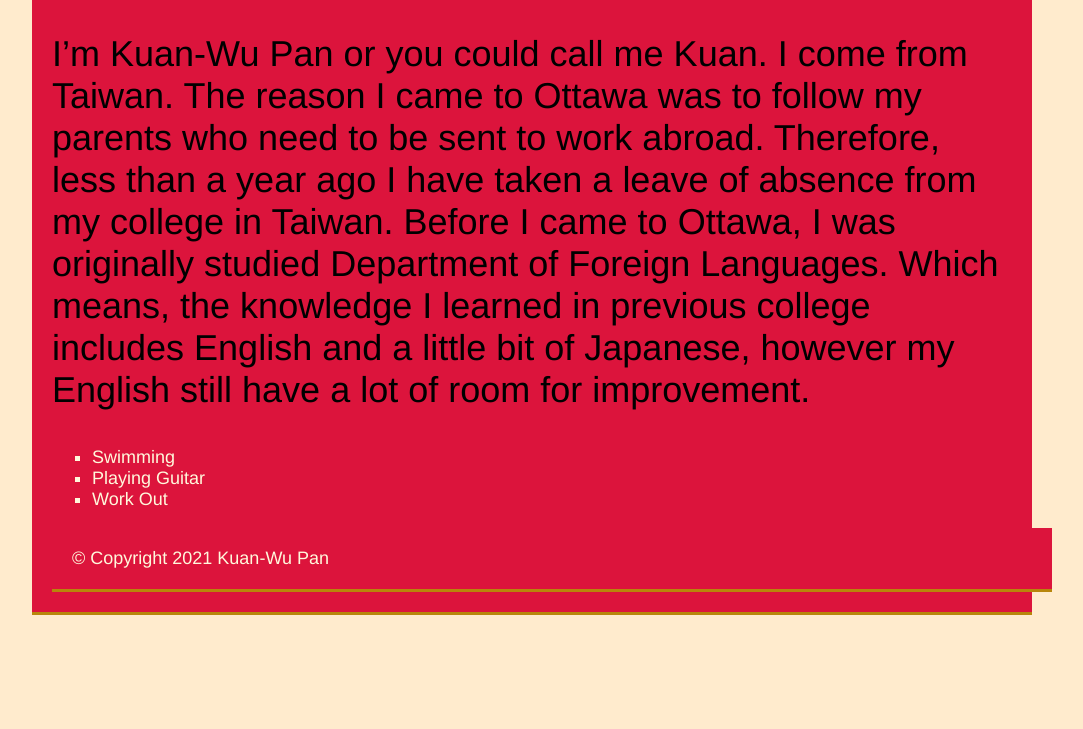
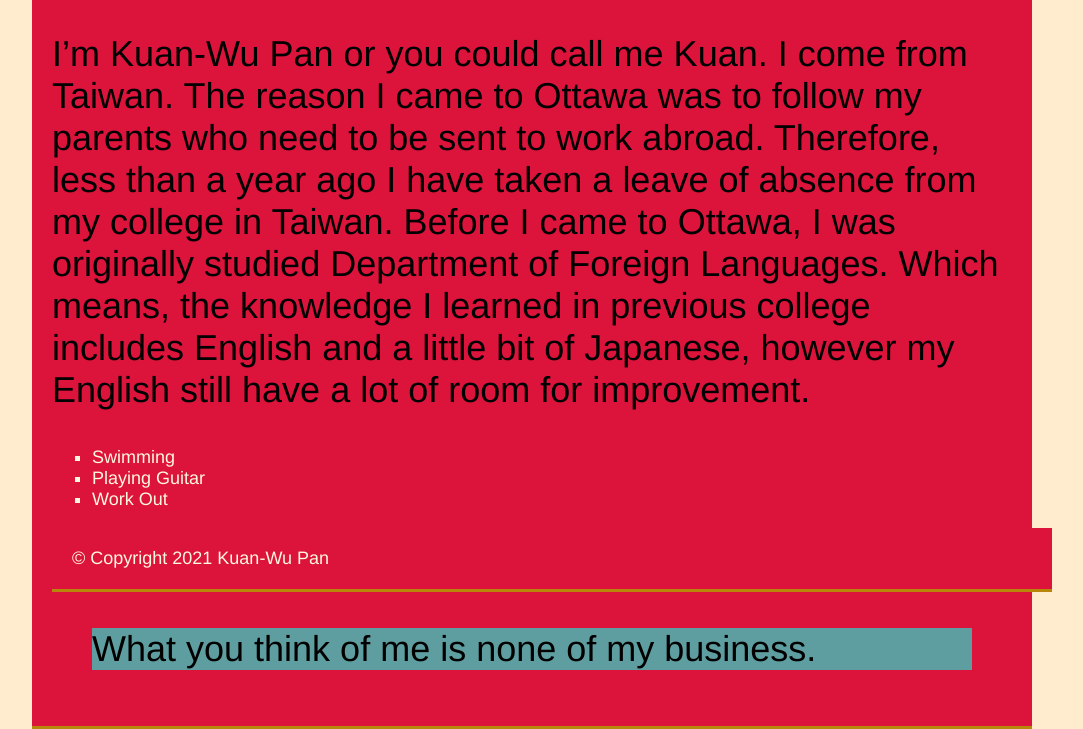
Before and after one commit to kuan-Wu/css-demo, a plain HTML site: page index.html in a window 1280 px wide. Shown: the part 579-1308 px from the top of the page, without its empty margins (108-1191 px from the left). Before the commit the page ends 1194 px from the top, so only its background shows below. Drawn offline with Linux system fonts and the light colour scheme.

Commit message:
Update index.html

```diff
--- a/index.html
+++ b/index.html
@@ -70,7 +70,7 @@ DOCTYPE html>
 
 
 
-
+        <blockquote cite="URL">What you think of me is none of my business.</blockquote>
 
 
 
```
